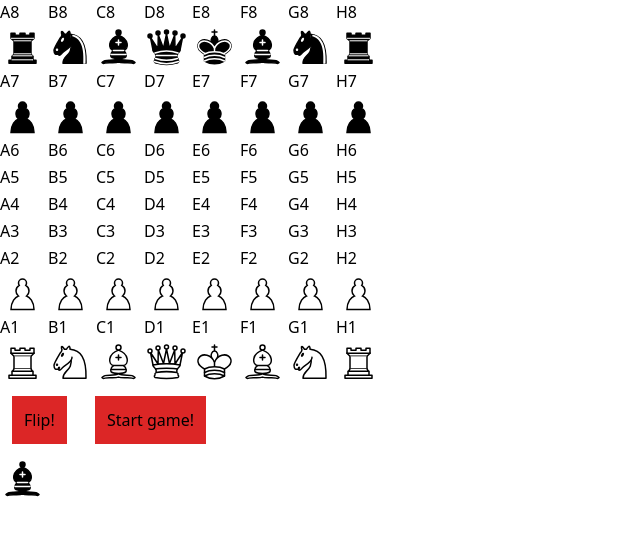
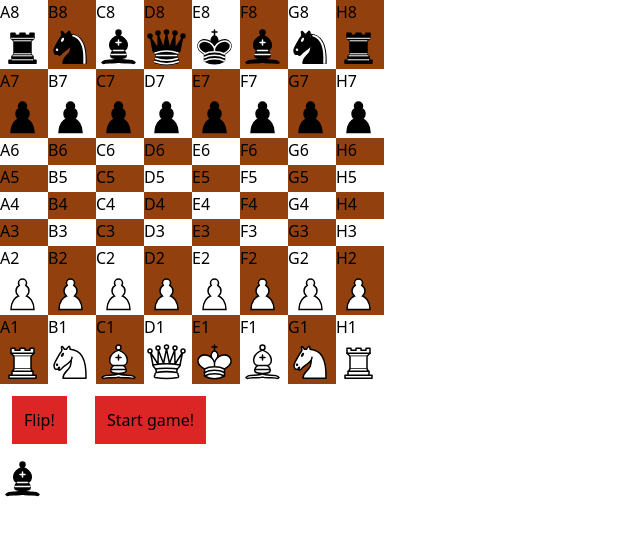
Before and after one commit to volpe23/chess.ts, a website built with Vite: page index.html in a window 1280 px wide. Both pictures are taken after a click on the button "Start game!". Shown: the whole page, without its empty margins (0-640 px from the left). Built offline with nearby package versions, Linux system fonts and the light colour scheme.

Commit message:
Improved typing maybe?

```diff
--- a/index.css
+++ b/index.css
@@ -15,7 +15,7 @@
         @apply text-black flex-1
     }
 
-    .dark {
+    .DARK {
         @apply bg-amber-800
     }
 }
--- a/src/pieces/game_pieces.ts
+++ b/src/pieces/game_pieces.ts
@@ -11,25 +11,25 @@ import blackKnightImage from '../svg/black/knight.svg';
 import blackBishopImage from '../svg/black/bishop.svg';
 import blackRookImage from '../svg/black/rook.svg';
 
-import { COLS, OneToEight } from '../utils/utils';
-import { PieceColor, PieceColorType, PieceType } from './piece';
+import { COLS, ColNumberCoordinateType, OneToEight } from '../utils/utils';
+import { PieceColorType, PieceType } from './piece';
 
 export type PieceObj = {
     [P in PieceColorType]: {
-        row: number,
+        row: 0 | 7,
         pieces: SinglePieceObj
     }
 }
 
 export type PieceInfoType = {
 	image: string,
-	col: OneToEight[],
+	col: ColNumberCoordinateType[],
 	row?: 1 | -1
 };
 
 export type SinglePieceObj = Record<PieceType, PieceInfoType>
 
-const colCount = Object.values(COLS) as OneToEight[];
+const colCount: ColNumberCoordinateType[] = Object.values(COLS);
 
 export const PIECES: PieceObj = {
 	WHITE: {
--- a/src/utils/board.ts
+++ b/src/utils/board.ts
@@ -1,8 +1,8 @@
 import Square, { SquareField } from './square';
-import { COLS, OneToEight, SquareBg } from './utils';
-import { PIECES, PieceObj, PieceInfoType } from '../pieces/game_pieces';
+import { COLS, COLS_COORD, ColCoordinateType, ColNumberCoordinateType, OneToEight, SquareBg } from './utils';
+import { PIECES, PieceObj } from '../pieces/game_pieces';
 import Pawn from '../pieces/pawn';
-import Piece, { PieceColor, PieceColorType, PieceType } from '../pieces/piece';
+import Piece, { PieceColorType, PieceType } from '../pieces/piece';
 import Bishop from '../pieces/bishop';
 import Rook from '../pieces/rook';
 import King from '../pieces/king';
@@ -16,8 +16,8 @@ export interface BoardInterface {
 }
 
 export default class Board implements BoardInterface {
-	static ROWS = Object.keys(COLS).length - 1;
-	static COLS = Object.keys(COLS).length - 1;
+	static ROWS = COLS_COORD.length - 1;
+	static COLS = COLS_COORD.length - 1;
 	fields: SquareField[][];
 	private _gameBoard: HTMLDivElement;
 	selectedField: SquareField | null;
@@ -29,8 +29,8 @@ export default class Board implements BoardInterface {
 				(_, col) =>
 					new Square(
 						{
-							col: Object.keys(COLS)[col] as keyof typeof COLS,
-							row: (row + 1) as OneToEight,
+							col: COLS_COORD[col],
+							row: COLS[COLS_COORD[row]],
 						},
 						((row % 2) + col) % 2 === 1
 							? SquareBg.WHITE
@@ -58,24 +58,25 @@ export default class Board implements BoardInterface {
 	startNewGame() {
 		// create white pieces
 		(Object.keys(PIECES) as PieceColorType[]).forEach((color) => {
-			(Object.keys(PIECES[color].pieces) as PieceType[]).forEach((piece) => {
+			const pieceObj = PIECES[color];
+			(Object.keys(pieceObj.pieces) as PieceType[]).forEach((piece) => {
 				const pcs = PIECES[color].pieces[piece];
 				pcs.col.forEach((col) => {
 					let classInstance: Piece | undefined;
 					const colCoordinate = Object.keys(COLS)[
 						col
-					] as keyof typeof COLS;
-					let row = PIECES[color].row as OneToEight;
+					] as ColCoordinateType;
+					let row = pieceObj.row;
 					switch (piece) {
 						case 'PAWN':
                             if (pcs.row === undefined) {
                                 break;
                             }
-                            row = row + pcs.row as OneToEight
+							const pawnRow = row + pcs.row as ColNumberCoordinateType;
 							classInstance = new Pawn(
 								this.fields,
 								color,
-								{ col: colCoordinate, row: row },
+								{ col: colCoordinate, row: pawnRow },
 								pcs.image
 							);
 							break;
--- a/src/utils/square.ts
+++ b/src/utils/square.ts
@@ -14,6 +14,7 @@ export default class Square implements SquareField {
 
 	constructor(coordinate: Coordinate, bgColor: SquareColor, piece = null) {
 		this._piece = piece;
+		coordinate.row++;
 		this._coordinate = coordinate;
 		this._field = document.createElement('div');
 		this._field.classList.add('square', bgColor);
--- a/src/utils/utils.ts
+++ b/src/utils/utils.ts
@@ -1,3 +1,7 @@
+export const objKeys = <Obj extends object>(obj: Obj): (keyof Obj)[] => {
+	return Object.keys(obj) as (keyof Obj)[]
+}
+
 export const COLS = {
 	A: 0,
 	B: 1,
@@ -9,10 +13,17 @@ export const COLS = {
 	H: 7,
 } as const;
 
+export const COLS_COORD = objKeys(COLS);
+
+
+export type ColCoordinateType = keyof typeof COLS;
+
+export type ColNumberCoordinateType = (typeof COLS)[ColCoordinateType];
+
 export type Coordinate = {
-    col: keyof typeof COLS
-    row: OneToEight
-}
+	col: ColCoordinateType;
+	row: ColNumberCoordinateType;
+};
 
 type Enumerate<
 	N extends number,
@@ -32,9 +43,9 @@ type Range<N extends number, A extends number[] = []> = A['length'] extends N
 
 export type OneToEight = Range<9, [0]>;
 
-export enum SquareBg {
-	WHITE = 'WHITE',
-	DARK = 'DARK',
-}
+export const SquareBg = {
+	WHITE: 'WHITE',
+	DARK: 'DARK',
+} as const;
 
-export type SquareColor = `${SquareBg}`;
+export type SquareColor = keyof typeof SquareBg;
```
